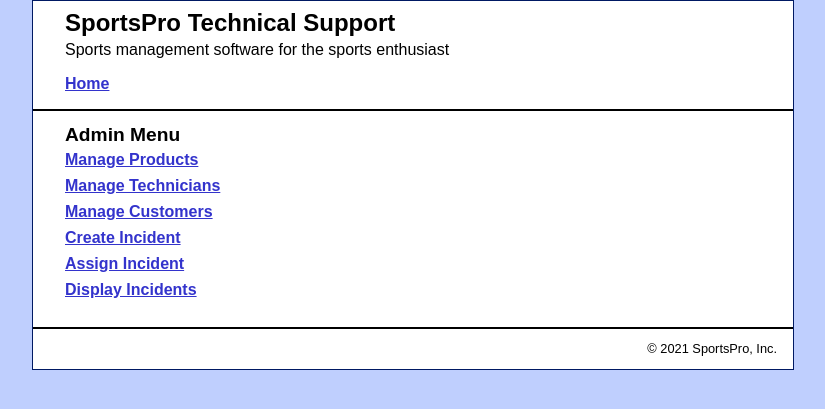
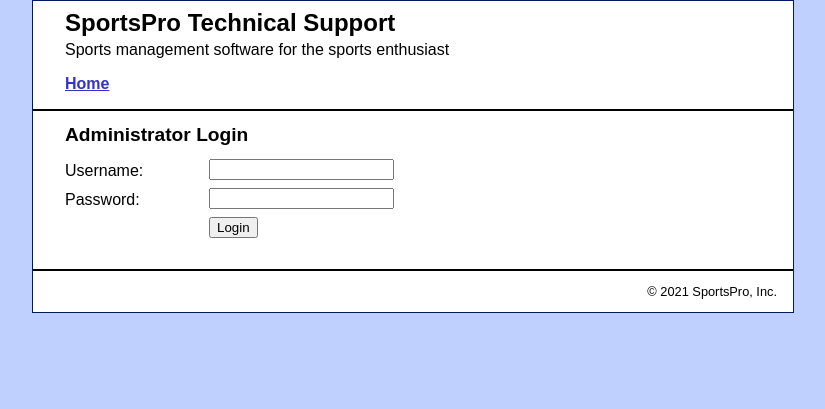
Before and after one commit to sd00070/CS6252_project2_spencerDent, a PHP site: page /admin in a window 1280 px wide. Shown: the top 409 px of the page, without its empty margins (227-1052 px from the left). Run offline with PHP 8.4, Linux system fonts and the light colour scheme.

Commit message:
require login for admin pages
* use session to keep admin logged in
* allow admin and customer to be logged in simultaneously
* cleanup process names
* redirect unauthorized users to login screen
* allow admin to logout
* display login status feedback on all admin pages
* make feedback more consistent

```diff
--- a/admin/AdminController.php
+++ b/admin/AdminController.php
@@ -1,5 +1,6 @@
 <?php
 require_once '../model/Database.php';
+require_once '../model/AdministratorTable.php';
 require_once '../model/ProductTable.php';
 require_once '../model/CustomerTable.php';
 require_once '../model/CountryTable.php';
@@ -14,6 +15,7 @@ class AdminController
 
     public function __construct()
     {
+        $this->startSession();
         $this->db = Database::connectToDatabase();
         $this->action = Util::getAction();
 
@@ -39,34 +41,84 @@ class AdminController
         $this->action = Util::getAction($this->action);
 
         match ($this->action) {
-            'under_construction' => $this->processUnderConstruction(),
-            'list_products' => $this->processListProducts(),
+            'show_admin_login' => $this->showAdminLogin(),
+            'login_admin' => $this->loginAdmin(),
+            'logout_admin' => $this->logoutAdmin(),
+            'under_construction' => $this->showUnderConstruction(),
+            'list_products' => $this->displayProductList(),
             'delete_product' => $this->processDeleteProduct(),
-            'show_add_form' => $this->processShowAddForm(),
+            'show_add_form' => $this->showAddProductForm(),
             'add_product' => $this->processAddProduct(),
-            'customer_search' => $this->processCustomerSearch(),
-            'display_customer' => $this->processDisplayCustomer(),
+            'customer_search' => $this->showCustomerSearch(),
+            'display_customer' => $this->displayCustomer(),
             'update_customer' => $this->processUpdateCustomer(),
-            'display_customers' => $this->processDisplayCustomers(),
-            default => $this->processAdminMenu()
+            'display_customers' => $this->displayCustomerSearchResults(),
+            default => $this->showAdminLogin()
         };
     }
 
     /****************************************************************
      * Process Request
      ***************************************************************/
-    private function processAdminMenu()
+    private function showAdminLogin()
     {
+        if (isset($_SESSION['admin'])) {
+            $this->showAdminMenu();
+            return;
+        }
+
+        include '../view/admin/admin_login.php';
+    }
+
+    private function loginAdmin()
+    {
+        $username = filter_input(INPUT_POST, 'username', FILTER_SANITIZE_SPECIAL_CHARS);
+        $password = filter_input(INPUT_POST, 'password', FILTER_SANITIZE_SPECIAL_CHARS);
+
+        $admin_table = new AdministratorTable($this->db);
+        $admin = $admin_table->verifyAdmin($username, $password);
+
+        if ($admin == false) {
+            $message = 'Invalid email or password.';
+            include '../view/admin/admin_login.php';
+        } else {
+            $_SESSION['admin'] = $admin;
+
+            include '../view/admin/admin_menu.php';
+        }
+    }
+
+    private function logoutAdmin()
+    {
+        unset($_SESSION['admin']);
+        $message = 'You have successfully logged out.';
+        include '../view/admin/admin_login.php';
+    }
+
+    private function showAdminMenu()
+    {
+        if (!isset($_SESSION['admin'])) {
+            include '../view/admin/admin_login.php';
+            return;
+        }
+        $admin = $_SESSION['admin'];
+
         include '../view/admin/admin_menu.php';
     }
 
-    private function processUnderConstruction()
+    private function showUnderConstruction()
     {
         include '../view/under_construction.php';
     }
 
-    private function processListProducts()
+    private function displayProductList()
     {
+        if (!isset($_SESSION['admin'])) {
+            include '../view/admin/admin_login.php';
+            return;
+        }
+        $admin = $_SESSION['admin'];
+
         $product_table = new ProductTable($this->db);
         $products = $product_table->getProducts();
         include '../view/admin/list_products.php';
@@ -80,13 +132,25 @@ class AdminController
         header("Location: .?action=list_products");
     }
 
-    private function processShowAddForm()
+    private function showAddProductForm()
     {
+        if (!isset($_SESSION['admin'])) {
+            include '../view/admin/admin_login.php';
+            return;
+        }
+        $admin = $_SESSION['admin'];
+
         include '../view/admin/product_add.php';
     }
 
     private function processAddProduct()
     {
+        if (!isset($_SESSION['admin'])) {
+            include '../view/admin/admin_login.php';
+            return;
+        }
+        $admin = $_SESSION['admin'];
+
         $code = filter_input(INPUT_POST, 'code');
         $name = filter_input(INPUT_POST, 'name');
         $version = filter_input(INPUT_POST, 'version', FILTER_VALIDATE_FLOAT);
@@ -107,15 +171,27 @@ class AdminController
         }
     }
 
-    private function processCustomerSearch()
+    private function showCustomerSearch()
     {
+        if (!isset($_SESSION['admin'])) {
+            include '../view/admin/admin_login.php';
+            return;
+        }
+        $admin = $_SESSION['admin'];
+
         $last_name = '';
         $customers = [];
         include '../view/admin/customer_search.php';
     }
 
-    private function processDisplayCustomer()
+    private function displayCustomer()
     {
+        if (!isset($_SESSION['admin'])) {
+            include '../view/admin/admin_login.php';
+            return;
+        }
+        $admin = $_SESSION['admin'];
+
         $customer_id = filter_input(INPUT_POST, 'customer_id', FILTER_VALIDATE_INT);
         $customer_table = new CustomerTable($this->db);
         $customer = $customer_table->getCustomer($customer_id);
@@ -130,6 +206,12 @@ class AdminController
 
     private function processUpdateCustomer()
     {
+        if (!isset($_SESSION['admin'])) {
+            include '../view/admin/admin_login.php';
+            return;
+        }
+        $admin = $_SESSION['admin'];
+
         $customer_id = filter_input(INPUT_POST, 'customer_id', FILTER_VALIDATE_INT);
 
         $first_name = filter_input(INPUT_POST, 'first_name');
@@ -205,8 +287,14 @@ class AdminController
         }
     }
 
-    private function processDisplayCustomers()
+    private function displayCustomerSearchResults()
     {
+        if (!isset($_SESSION['admin'])) {
+            include '../view/admin/admin_login.php';
+            return;
+        }
+        $admin = $_SESSION['admin'];
+
         $last_name = filter_input(INPUT_POST, 'last_name');
         if (empty($last_name)) {
             $message = 'Please enter a last name.';
@@ -222,12 +310,11 @@ class AdminController
 
     private function startSession()
     {
+        session_set_cookie_params(
+            0,                      // lifetime - ends when the user closes the browser
+            Util::getProjectPath()  // path
+        );
+
         session_start();
     }
-
-    private function clearSession()
-    {
-        $_SESSION = [];
-        session_destroy();
 }
-}
--- a/customer/CustomerController.php
+++ b/customer/CustomerController.php
@@ -58,7 +58,7 @@ class CustomerController
         $customer = $customer_table->verifyCustomer($email, $password);
 
         if ($customer == false) {
-            $message = 'Invalid email address or password';
+            $message = 'Invalid email or password.';
             include '../view/customer/customer_login.php';
         } else {
             $_SESSION['customer'] = $customer_table->getCustomerByEmail($email);
--- /dev/null
+++ b/model/AdministratorTable.php
@@ -0,0 +1,26 @@
+<?php
+require_once 'Database.php';
+
+class AdministratorTable
+{
+    private $db;
+
+    public function __construct($db)
+    {
+        $this->db = $db;
+    }
+
+    public function verifyAdmin($username, $password)
+    {
+        $query = 'SELECT * FROM administrators
+                  WHERE username = :username
+                  AND password = :password';
+        $statement = $this->db->getDB()->prepare($query);
+        $statement->bindValue(':username', $username);
+        $statement->bindValue(':password', $password);
+        $statement->execute();
+        $customer = $statement->fetch();
+        $statement->closeCursor();
+        return $customer;
+    }
+}
--- /dev/null
+++ b/view/admin/admin_login.php
@@ -0,0 +1,26 @@
+<?php include '../view/shared/header.php'; ?>
+<main>
+
+    <h2>Administrator Login</h2>
+
+    <?php if (isset($message)) : ?>
+        <p class="error"><?= $message ?></p>
+    <?php endif; ?>
+
+    <form action="." method="post" id="aligned">
+        <input type="hidden" name="action" value="login_admin">
+
+        <label>Username:</label>
+        <input type="text" name="username">
+        <br>
+
+        <label>Password:</label>
+        <input type="password" name="password">
+        <br>
+
+        <label>&nbsp;</label>
+        <input type="submit" value="Login">
+    </form>
+
+</main>
+<?php include '../view/shared/footer.php'; ?>
--- a/view/admin/admin_menu.php
+++ b/view/admin/admin_menu.php
@@ -11,5 +11,8 @@
             <li><a href="?action=under_construction">Display Incidents</a></li>
         </ul>
     </nav>
+
+    <?php include 'admin_login_status.php'; ?>
+
 </main>
 <?php include '../view/shared/footer.php'; ?>
--- a/view/admin/customer_display.php
+++ b/view/admin/customer_display.php
@@ -69,5 +69,7 @@
 
     <p><a href=".?action=customer_search">Search Customers</a></p>
 
+    <?php include 'admin_login_status.php'; ?>
+
 </main>
 <?php include '../view/shared/footer.php'; ?>
--- a/view/admin/customer_search.php
+++ b/view/admin/customer_search.php
@@ -12,7 +12,7 @@
     </form>
 
     <?php if (isset($message)) : ?>
-        <p><?= $message; ?></p>
+        <p class="error"><?= $message; ?></p>
     <?php elseif ($customers) : ?>
         <h2>Results</h2>
         <table>
@@ -42,5 +42,7 @@
         </table>
     <?php endif; ?>
 
+    <?php include 'admin_login_status.php'; ?>
+
 </main>
 <?php include '../view/shared/footer.php'; ?>
--- a/view/admin/list_products.php
+++ b/view/admin/list_products.php
@@ -29,5 +29,7 @@
     </table>
     <p><a href="?action=show_add_form">Add Product</a></p>
 
+    <?php include 'admin_login_status.php'; ?>
+
 </main>
 <?php include '../view/shared/footer.php'; ?>
--- a/view/admin/product_add.php
+++ b/view/admin/product_add.php
@@ -22,5 +22,7 @@
     </form>
     <p><a href="?action=list_products">View Product List</a></p>
 
+    <?php include 'admin_login_status.php'; ?>
+
 </main>
 <?php include '../view/shared/footer.php'; ?>
```
Also changed, not shown: view/admin/admin_login_status.php (added, +10 -0 lines). Lines whose indentation alone changed are shown as unchanged.
